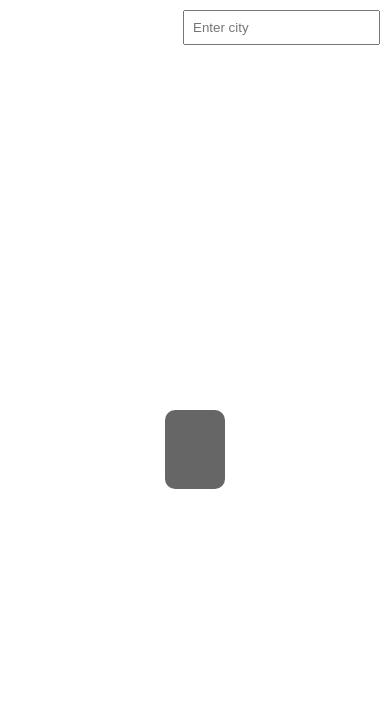
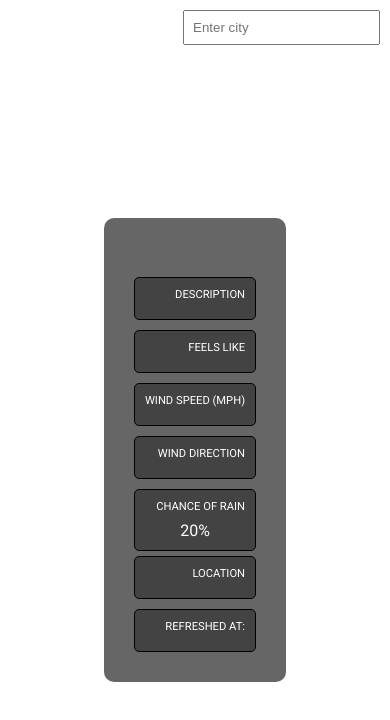
Before and after one commit to stevenwalker91/weather-app, a website built with webpack: page dist/index.html in a window 390 px wide. Built offline with nearby package versions, Linux system fonts and the light colour scheme; no server answers.

Commit message:
added extra fields and done styling/responsiveness

```diff
--- a/src/style.css
+++ b/src/style.css
@@ -18,6 +18,44 @@ body {
     padding: 30px;
     border-radius: 10px;
     grid-template-columns: 1fr 1fr;
+    justify-items: center;
+    row-gap: 5px;
+    align-items: center;
+}
+
+#details-container {
+    grid-column: 1/3;
+    gap: 10px;
+}
+
+
+
+
+
+.detail-container {
+    padding: 10px;
+    flex-direction: column;
+    gap: 0.5em;
+    justify-content: space-between;
+    align-items: center;
+    border: 1px solid black;
+    border-radius: 5px;
+    background-color: rgb(0 0 0 / 34%);
+
+}
+
+
+
+.detail-container:hover {
+    font-weight: bold;
+
+}
+
+.detail-title {
+    text-transform: uppercase;
+    font-size: 0.7em;
+    align-self: flex-end;
+
 }
 
 #current-weather {
@@ -52,3 +90,31 @@ input {
     box-shadow: none;
     padding: 8px;
 }
+
+@media (max-width: 630px) {
+    #details-container {
+        flex-direction: column;
+        width: 100%;
+    }
+}
+
+@media (max-width: 420px) {
+    .inner-container {
+        display: flex;
+        flex-direction: column;
+    }
+    #temperature {
+        font-size: 4em;
+    }
+
+}
+
+@media (max-height: 750px) {
+    .detail-container {
+        flex-direction: row;
+
+    }
+
+
+
+}
```
Also changed, not shown: dist/index.html.
